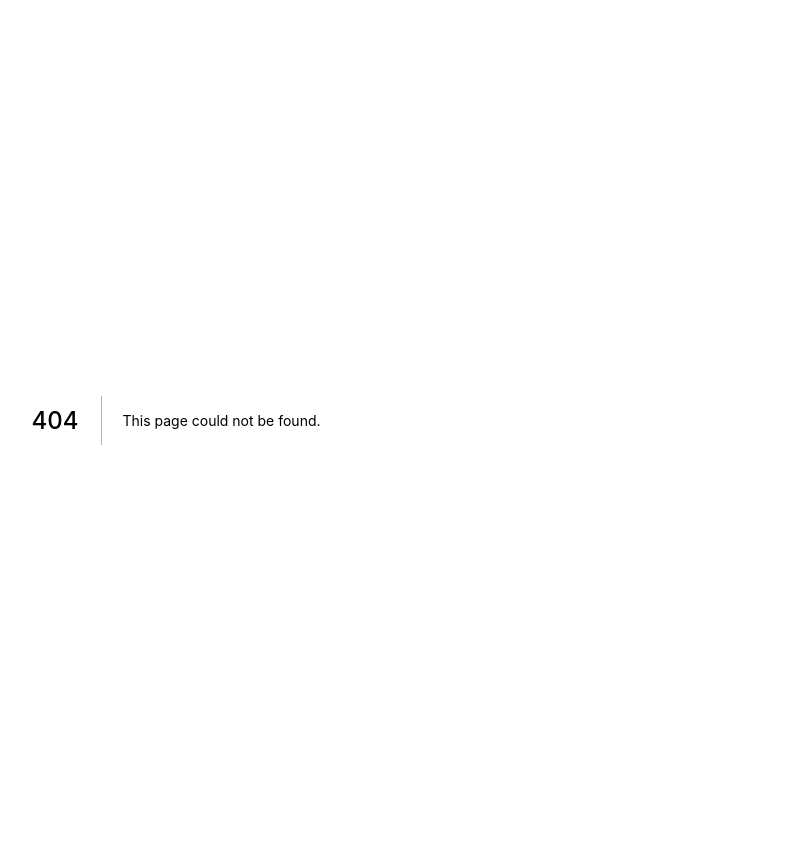
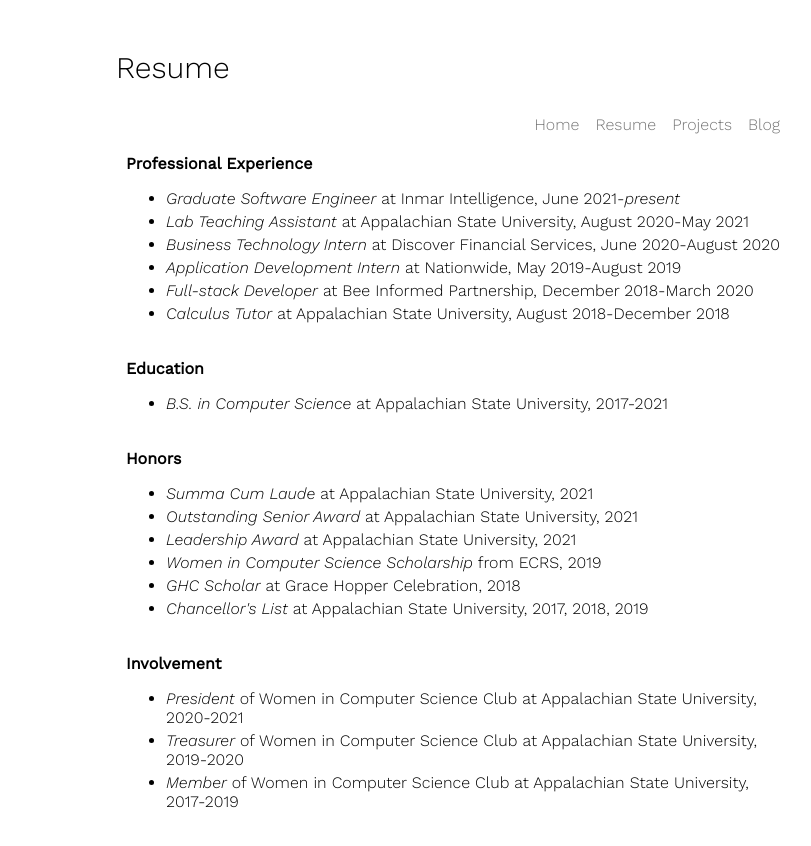
Before and after one commit to lycb/site, a Next.js app: page /resume in a window 1280 px wide. Before the commit this address had no page. Shown: the top 846 px of the page, without its empty margins (184-995 px from the left). Built offline with nearby package versions, Linux system fonts and the light colour scheme.

Commit message:
add resume

```diff
--- a/components/navBar.js
+++ b/components/navBar.js
@@ -1,12 +1,15 @@
 import React from 'react';
 import Link from "next/link";
 
-function NavBarComponent() {
+function NavBarComponent(props) {
   return (
     <>
-      <div className="nav">
+      <div className={props.style}>
         <Link href="/" className="nav-link">
           <a className="nav-link">Home</a>
+        </Link>
+        <Link href="/resume" className="nav-link">
+          <a className="nav-link">Resume</a>
         </Link>
         <Link href="/projects" className="nav-link">
           <a className="nav-link">Projects</a>
--- a/pages/posts.js
+++ b/pages/posts.js
@@ -17,7 +17,7 @@ function Blog({ data, title, description }) {
         <meta name="viewport" content="initial-scale=1.0, width=device-width" />
       </Head>
       <p className="pages-title">Posts</p>
-      <NavBarComponent />
+      <NavBarComponent style="nav"/>
       <div>
         <ul className="posts-list">
           {ListItems.map((blog, i) => (
--- a/pages/projects.js
+++ b/pages/projects.js
@@ -11,7 +11,7 @@ function Projects() {
         <meta name="viewport" content="initial-scale=1.0, width=device-width" />
       </Head>
       <p className="pages-title">Projects</p>
-      <NavBarComponent />
+      <NavBarComponent style="nav"/>
       <div class="project-wrapper">
         <div className="tile">
           <a href="https://ly86.chaulyjenny.com/" className="tile-links">
--- /dev/null
+++ b/pages/resume.js
@@ -0,0 +1,55 @@
+import React from 'react';
+import Link from "next/link";
+import Head from 'next/head';
+import NavBarComponent from '../components/navBar.js';
+
+function Projects() {
+  return (
+    <>
+      <Head>
+        <title>Resume</title>
+        <meta name="viewport" content="initial-scale=1.0, width=device-width" />
+      </Head>
+      <p className="pages-title">Resume</p>
+      <NavBarComponent style="nav"/>
+      <div className="resume-block-wrapper">
+        <p className="resume-headings"><b>Professional Experience</b></p>
+        <ul className="resume-description-ul">
+          <li className="resume-description"><i>Graduate Software Engineer</i> at Inmar Intelligence, June 2021-<i>present</i></li>
+          <li className="resume-description"><i>Lab Teaching Assistant</i> at Appalachian State University, August 2020-May 2021</li>
+          <li className="resume-description"><i>Business Technology Intern</i> at Discover Financial Services, June 2020-August 2020</li>
+          <li className="resume-description"><i>Application Development Intern</i> at Nationwide, May 2019-August 2019</li>
+          <li className="resume-description"><i>Full-stack Developer</i> at Bee Informed Partnership, December 2018-March 2020</li>
+          <li className="resume-description"><i>Calculus Tutor</i> at Appalachian State University, August 2018-December 2018</li>
+        </ul>
+      </div>
+      <div className="resume-block-wrapper">
+        <p className="resume-headings"><b>Education</b></p>
+        <ul className="resume-description-ul">
+          <li className="resume-description"><i>B.S. in Computer Science</i> at Appalachian State University, 2017-2021</li>
+        </ul>
+      </div>
+      <div className="resume-block-wrapper">
+        <p className="resume-headings"><b>Honors</b></p>
+        <ul className="resume-description-ul">
+          <li className="resume-description"><i>Summa Cum Laude</i> at Appalachian State University, 2021</li>
+          <li className="resume-description"><i>Outstanding Senior Award</i> at Appalachian State University, 2021</li>
+          <li className="resume-description"><i>Leadership Award</i> at Appalachian State University, 2021</li>
+          <li className="resume-description"><i>Women in Computer Science Scholarship</i> from ECRS, 2019</li>
+          <li className="resume-description"><i>GHC Scholar</i> at Grace Hopper Celebration, 2018</li>
+          <li className="resume-description"><i>Chancellor's List</i> at Appalachian State University, 2017, 2018, 2019</li>
+        </ul>
+      </div>
+      <div className="resume-block-wrapper">
+        <p className="resume-headings"><b>Involvement</b></p>
+        <ul className="resume-description-ul">
+          <li className="resume-description"><i>President</i> of Women in Computer Science Club at Appalachian State University, 2020-2021</li>
+          <li className="resume-description"><i>Treasurer</i> of Women in Computer Science Club at Appalachian State University, 2019-2020</li>
+          <li className="resume-description"><i>Member</i> of Women in Computer Science Club at Appalachian State University, 2017-2019</li>
+        </ul>
+      </div>
+    </>
+  )
+}
+
+export default Projects
--- a/styles/base.css
+++ b/styles/base.css
@@ -66,7 +66,6 @@ a {
 .nav-link {
 	padding-right: 1em;
 	text-decoration: none;
-	/*color: #3f6eba;*/
 }
 
 .nav-link:hover {
@@ -115,6 +114,19 @@ a {
 	color: black;
 }
 
+.resume-block-wrapper {
+	margin: 10px;
+}
+
+.resume-description {
+	padding-bottom: 4px;
+}
+
+.resume-description-ul {
+	display: inline-block;
+	margin-top: 0;
+}
+
 blockquote {
   margin: 0;
   padding-left: 1.4rem;
```
Also changed, not shown: pages/index.js (+1 -11 lines).
